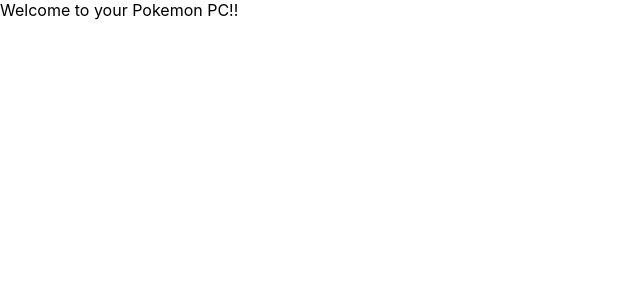
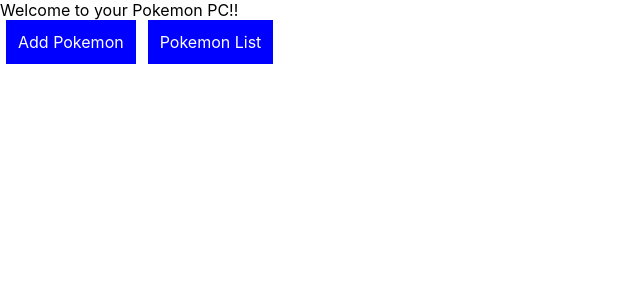
Before and after one commit to valverdea45/phase-3-project-frontend, a React (Create React App) app: page / in a window 1280 px wide. Shown: the top 300 px of the page, without its empty margins (0-640 px from the left). Built offline with nearby package versions, Linux system fonts and the light colour scheme; no server answers.

Commit message:
created navbar component

```diff
--- a/src/components/App.js
+++ b/src/components/App.js
@@ -4,6 +4,7 @@ import React, { useState, useEffect } from "react";
 import { Route, Switch } from "react-router-dom";
 import PokemonList from "./PokemonList";
 import AddPokemon from "./AddPokemon";
+import Navbar from "./Navbar"
 
 
 function App() {
@@ -39,6 +40,7 @@ function App() {
       <header>
         Welcome to your Pokemon PC!!
       </header>
+      <Navbar/>
       <Switch>
         <Route exact path="/AddPokemon">
           <AddPokemon/>
--- /dev/null
+++ b/src/components/Navbar.js
@@ -0,0 +1,30 @@
+import React from "react";
+import { NavLink } from "react-router-dom"
+
+const linkStyles = {
+    display: "inline-block",
+    padding: "12px",
+    margin: "0 6px 6px",
+    background: "blue",
+    textDecoration: "none",
+    color: "white",
+}
+
+function Navbar() {
+    return (
+        <div>
+            <NavLink to="/AddPokemon" exact style={linkStyles} activeStyle={{
+                background: "darkblue"
+            }}>
+                Add Pokemon
+            </NavLink>
+            <NavLink to="/PokemonList" exact style={linkStyles} activeStyle={{
+                background: "darkblue"
+            }}>
+                Pokemon List
+            </NavLink>
+        </div>
+    )
+}
+
+export default Navbar
```
